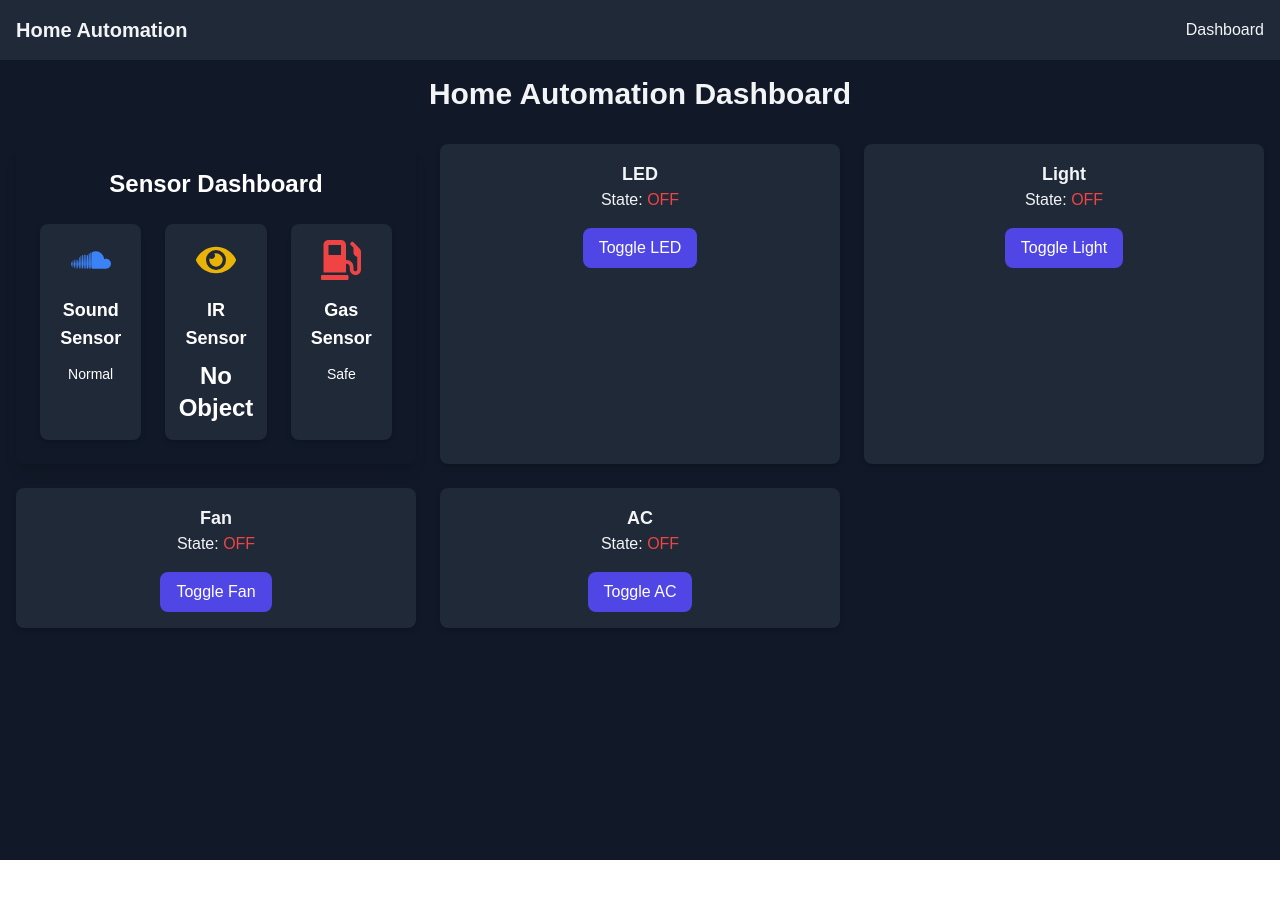
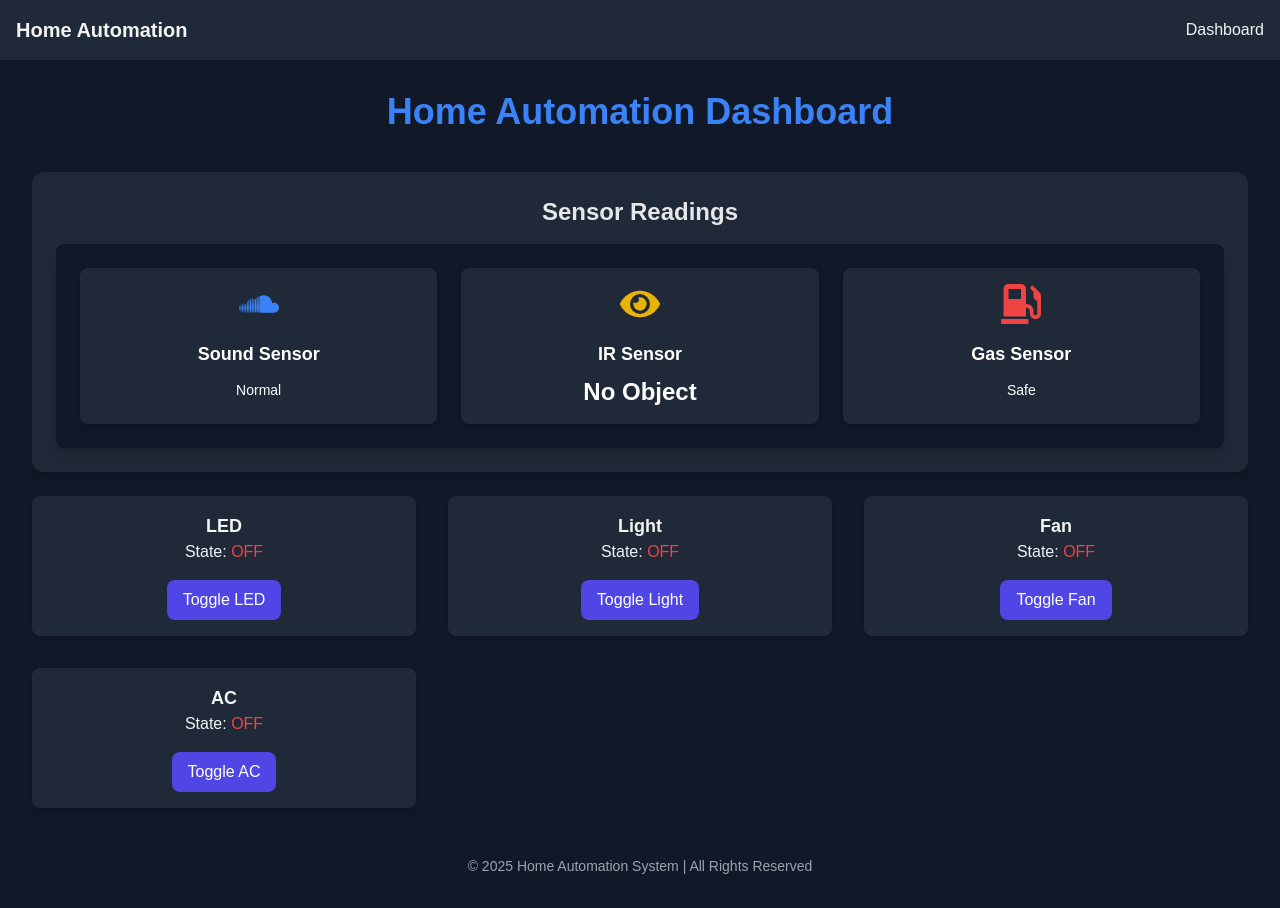
Before and after one commit to SusithD/home-automation, a React (Create React App) app: page / in a window 1280 px wide. Before the commit the page ends 860 px from the top, so only its background shows below. Built offline with nearby package versions, Linux system fonts and the light colour scheme; no server answers; the database is empty.

Commit message:
Bug Fixes

```diff
--- a/src/components/SensorInfo.js
+++ b/src/components/SensorInfo.js
@@ -8,7 +8,6 @@ const SensorInfo = ({ soundValue, irValue, gasValue }) => {
 
   return (
     <div className="bg-gray-900 p-6 rounded-lg shadow-lg text-white space-y-6">
-      <h2 className="text-2xl font-bold text-center mb-4">Sensor Dashboard</h2>
       <div className="grid grid-cols-1 md:grid-cols-3 gap-6">
         {/* Sound Sensor */}
         <div className="flex flex-col items-center bg-gray-800 p-4 rounded-lg shadow-md">
--- a/src/pages/Dashboard.js
+++ b/src/pages/Dashboard.js
@@ -49,10 +49,21 @@ const Dashboard = () => {
 
   return (
     <div className="min-h-screen bg-gray-900 text-gray-100">
-      <div className="container mx-auto p-4">
-        <h1 className="text-3xl font-bold text-center mb-8">Home Automation Dashboard</h1>
-        <div className="grid grid-cols-1 md:grid-cols-2 lg:grid-cols-3 gap-6">
-          <SensorInfo soundValue={soundValue} irValue={irValue} gasValue={gasValue} />
+      <div className="container mx-auto p-8">
+        <h1 className="text-4xl font-extrabold text-center text-blue-500 mb-10">Home Automation Dashboard</h1>
+
+        {/* Sensor Information */}
+        <div className="bg-gray-800 p-6 rounded-xl shadow-lg mb-6">
+          <h2 className="text-2xl text-center font-semibold text-gray-200 mb-4">Sensor Readings</h2>
+          <SensorInfo
+            soundValue={soundValue}
+            irValue={irValue}
+            gasValue={gasValue}
+          />
+        </div>
+
+        {/* Appliance Controls */}
+        <div className="grid grid-cols-1 md:grid-cols-2 lg:grid-cols-3 gap-8">
           <ApplianceControl
             applianceName="LED"
             state={ledState}
@@ -74,6 +85,11 @@ const Dashboard = () => {
             toggle={() => toggleAppliance("acState", acState)}
           />
         </div>
+
+        {/* Footer */}
+        <footer className="mt-12 text-center text-gray-400 text-sm">
+          <p>&copy; 2025 Home Automation System | All Rights Reserved</p>
+        </footer>
       </div>
     </div>
   );
```
